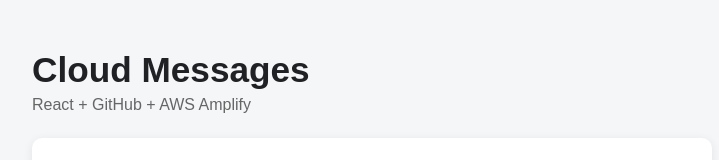
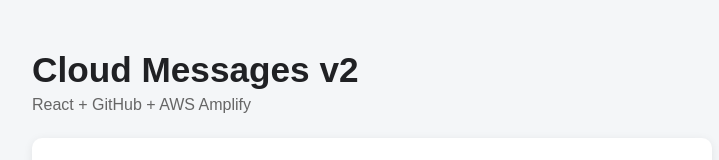
Before and after one commit to CristianJuli/Repo-Amplify-San-Valero, a React (Vite) app: page / in a window 1280 px wide. Shown: the top 160 px of the page, without its empty margins (268-987 px from the left). Built offline with nearby package versions, Linux system fonts and the light colour scheme.

Commit message:
Update header to 'Cloud Messages v2'

```diff
--- a/src/App.jsx
+++ b/src/App.jsx
@@ -29,7 +29,7 @@
   return (
     <main className="container">
       <header>
-        <h1>Cloud Messages</h1>
+        <h1>Cloud Messages v2</h1>
         <p className="subtitle">React + GitHub + AWS Amplify</p>
       </header>
 
```
